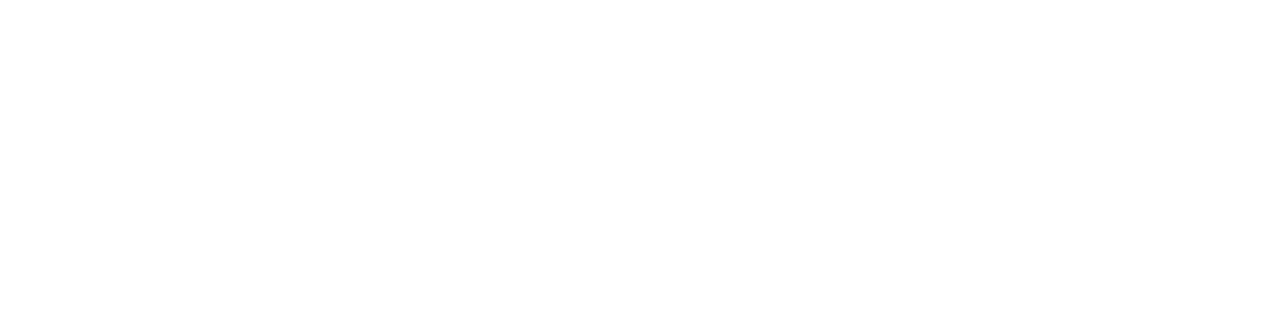
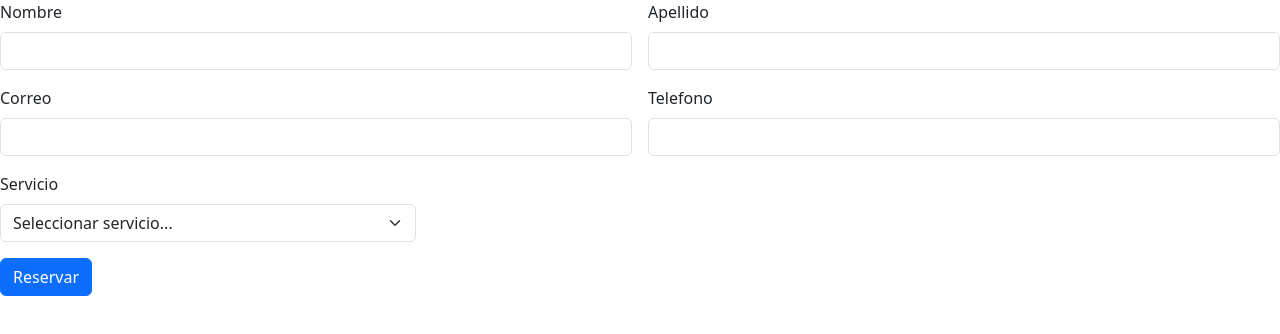
Before and after one commit to Fio27/EA, a plain HTML site: page html/reservaciones.html in a window 1280 px wide. Drawn offline with nearby package versions, Linux system fonts and the light colour scheme.

Commit message:
NUEVOS CAMBIOS

```diff
--- a/html/reservaciones.html
+++ b/html/reservaciones.html
@@ -0,0 +1,47 @@
+<!doctype html>
+<html lang="en">
+  <head>
+    <meta charset="utf-8">
+    <meta name="viewport" content="width=device-width, initial-scale=1">
+    <link href="https://cdn.jsdelivr.net/npm/bootstrap@5.3.0-alpha3/dist/css/bootstrap.min.css" rel="stylesheet" integrity="sha384-KK94CHFLLe+nY2dmCWGMq91rCGa5gtU4mk92HdvYe+M/SXH301p5ILy+dN9+nJOZ" crossorigin="anonymous">
+  </head>
+  <body>
+    <script src="https://cdn.jsdelivr.net/npm/bootstrap@5.3.0-alpha3/dist/js/bootstrap.bundle.min.js" integrity="sha384-ENjdO4Dr2bkBIFxQpeoTz1HIcje39Wm4jDKdf19U8gI4ddQ3GYNS7NTKfAdVQSZe" crossorigin="anonymous"></script>
+
+    <form class="row g-3">
+        <div class="col-md-6">
+          <label for="inputEmail4" class="form-label">Nombre</label>
+          <input type="email" class="form-control" id="inputEmail4">
+        </div>
+
+        <div class="col-md-6">
+            <label for="inputEmail4" class="form-label">Apellido</label>
+            <input type="email" class="form-control" id="inputEmail4">
+          </div>
+
+          <div class="col-md-6">
+            <label for="inputEmail4" class="form-label">Correo</label>
+            <input type="email" class="form-control" id="inputEmail4">
+          </div>
+
+        <div class="col-md-6">
+          <label for="inputCity" class="form-label">Telefono</label>
+          <input type="text" class="form-control" id="inputCity">
+        </div>
+        <div class="col-md-4">
+          <label for="inputState" class="form-label">Servicio</label>
+          <select id="inputState" class="form-select">
+            <option selected>Seleccionar servicio...</option>
+            <option>Nutricionista</option>
+            <option>Entrenador Personal</option>
+            <option>Fisioterapia</option>
+          </select>
+        </div>
+
+        </div>
+        <div class="col-12">
+          <button type="submit" class="btn btn-primary">Reservar</button>
+        </div>
+      </form>
+  </body>
+</html>
```
Also changed, not shown: html/horarios.html (+1 -1 lines), html/index.html (+5 -2 lines), html/personal.html (+2 -2 lines), html/servicios.html (+1 -1 lines).
